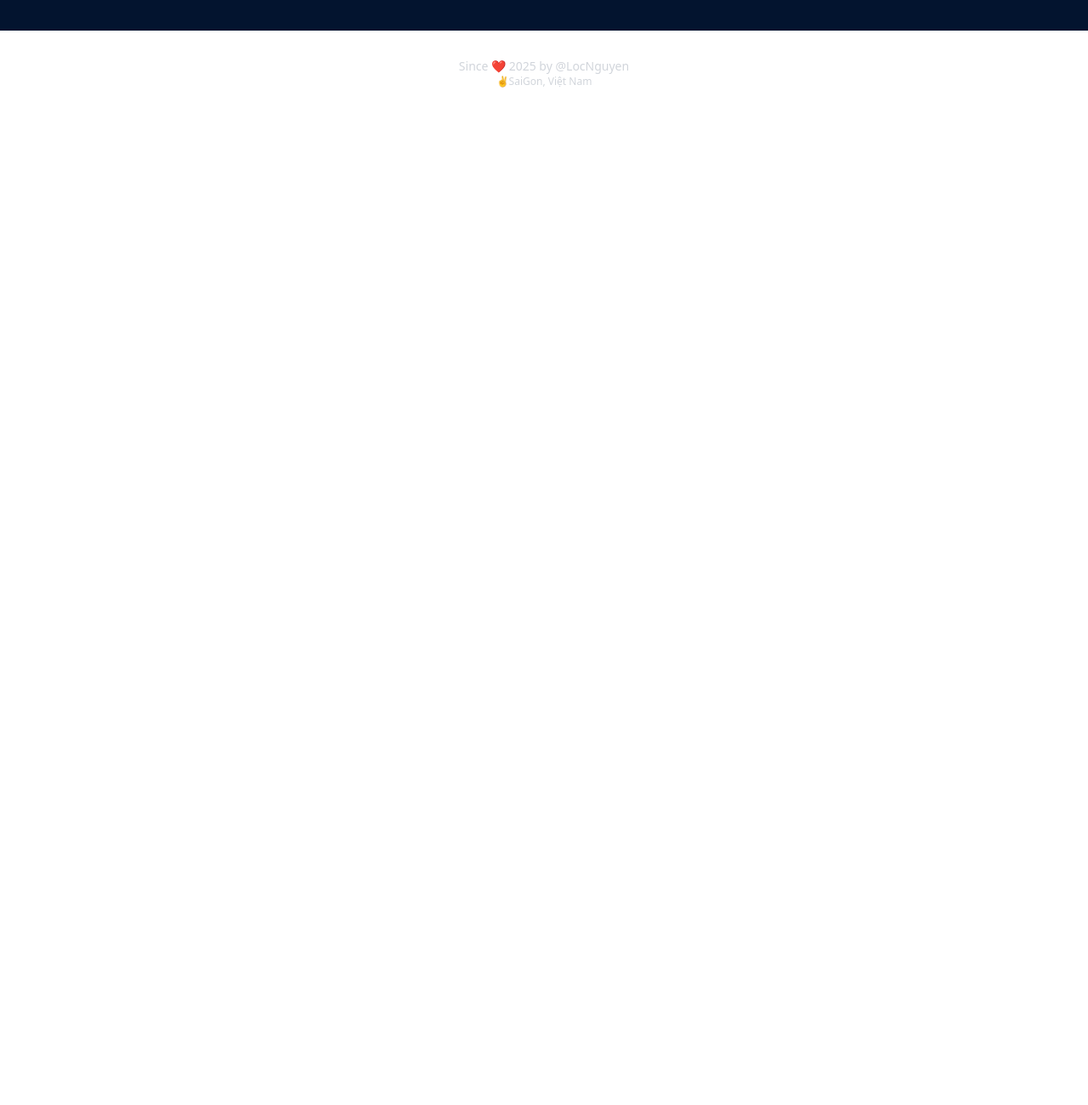
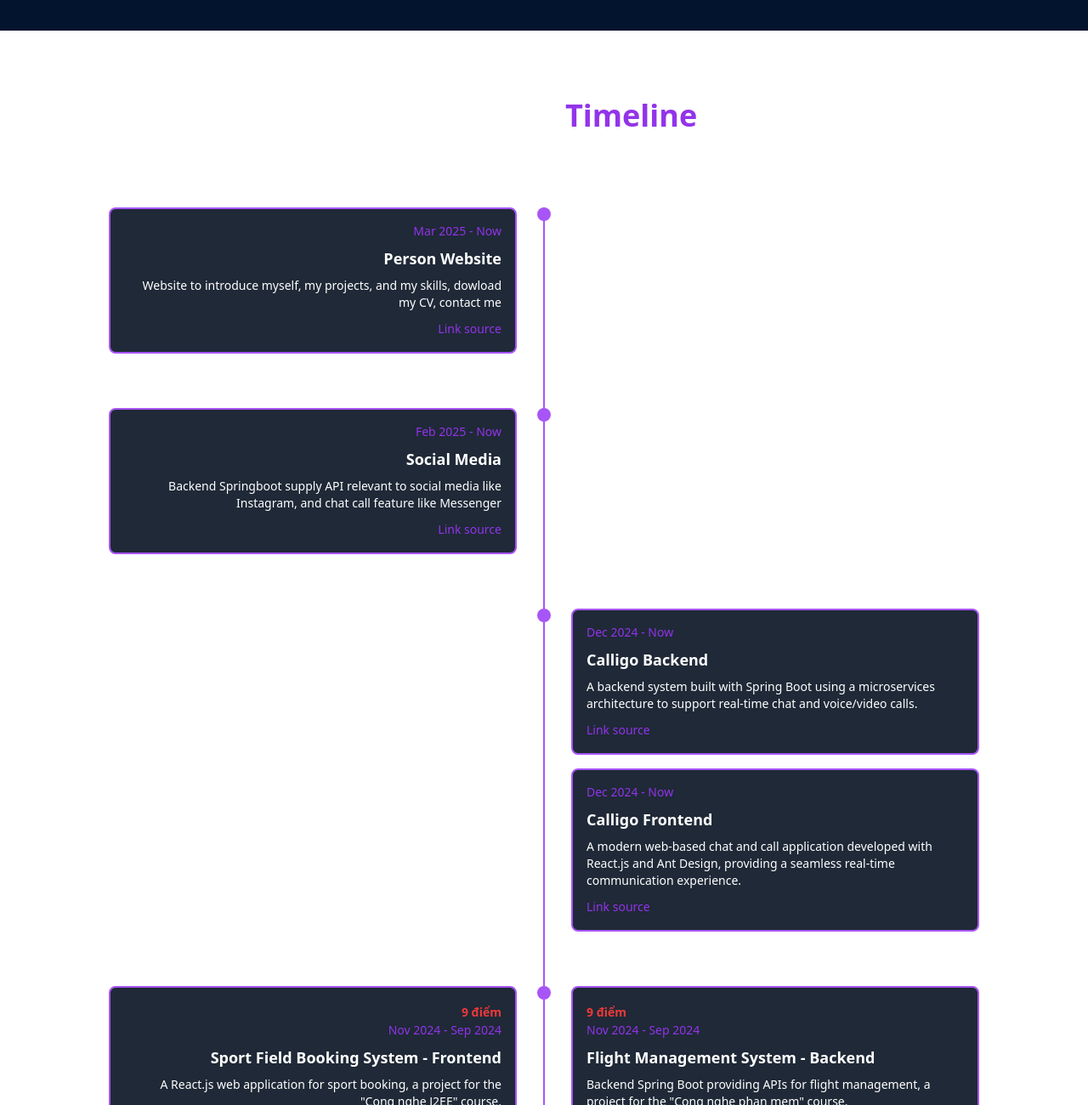
Before and after one commit to LocNguyenSGU/nguyenhuuloc2k4, a plain HTML site: page index.html in a window 1280 px wide. Shown: the part 1500-2800 px from the top of the page at 85% size. Before the commit the page ends 1612 px from the top, so only its background shows below. Drawn offline with nearby package versions, Linux system fonts and the light colour scheme; no server answers.

Commit message:
feat: time line project

```diff
--- a/assets/css/style.css
+++ b/assets/css/style.css
@@ -263,3 +263,95 @@ html {
 .animate-slide-in-left {
   animation: slideInLeft 1s ease-out forwards;
 }
+
+
+/* =========== My_Peojects ============ */
+/* Ẩn ban đầu các project-item để thêm animation */
+.project-item {
+  display: none;
+}
+/* Hiệu ứng fade-in cho project-item */
+.project-item.show {
+  display: flex;
+  animation: fadeIn 0.5s ease-in-out;
+}
+@keyframes fadeIn {
+  from {
+      opacity: 0;
+      transform: translateY(20px);
+  }
+  to {
+      opacity: 1;
+      transform: translateY(0);
+  }
+}
+/* Hiệu ứng fade-out khi thu nhỏ */
+.project-item.hide {
+  animation: fadeOut 0.5s ease-in-out;
+}
+@keyframes fadeOut {
+  from {
+      opacity: 1;
+      transform: translateY(0);
+  }
+  to {
+      opacity: 0;
+      transform: translateY(20px);
+  }
+}
+
+
+
+
+/* Ẩn ban đầu các project-item để thêm animation */
+.project-item {
+  display: none;
+}
+/* Hiệu ứng fade-in cho project-item */
+.project-item.show {
+  display: flex;
+  animation: fadeIn 0.5s ease-in-out forwards;
+}
+@keyframes fadeIn {
+  from {
+      opacity: 0;
+      transform: translateY(20px);
+  }
+  to {
+      opacity: 1;
+      transform: translateY(0);
+  }
+}
+/* Hiệu ứng fade-out khi thu nhỏ */
+.project-item.hide {
+  display: flex;
+  animation: fadeOut 0.5s ease-in-out forwards;
+}
+@keyframes fadeOut {
+  from {
+      opacity: 1;
+      transform: translateY(0);
+  }
+  to {
+      opacity: 0;
+      transform: translateY(20px);
+  }
+}
+/* Hiệu ứng hover cho project-card */
+.project-card {
+  transition: all 0.3s ease-in-out;
+  background-image: linear-gradient(#bc92e3,#af6dec);
+  background-size: 0 100%;
+  background-repeat: no-repeat;
+}
+.project-card:hover {
+  transform: translateY(-5px); /* Nâng thẻ lên 5px khi hover */
+  box-shadow: 0 10px 15px rgba(0, 0, 0, 0.3); /* Thêm bóng đổ */
+  background-size: 100% 100%;
+}
+.project-card:hover .date,
+.project-card:hover h3,
+.project-card:hover p,
+.project-card:hover a {
+  color: #fff;
+}
--- /dev/null
+++ b/assets/js/my_projects.js
@@ -0,0 +1,236 @@
+const projects = [
+    {
+        type: "advanced",
+        startDate: "Dec 2024",
+        endDate: "Now",
+        title: "Calligo Backend",
+        description: "A backend system built with Spring Boot using a microservices architecture to support real-time chat and voice/video calls.",
+        link: "https://github.com/LocNguyenSGU/Calligo"
+    },
+    {
+        type: "advanced",
+        startDate: "Dec 2024",
+        endDate: "Now",
+        title: "Calligo Frontend",
+        description: "A modern web-based chat and call application developed with React.js and Ant Design, providing a seamless real-time communication experience.",
+        link: "https://github.com/LocNguyenSGU/Calligo-FE"
+    },
+    {
+        type: "basic",
+        startDate: "Feb 2025",
+        endDate: "Now",
+        title: "Social Media",
+        description: "Backend Springboot supply API relevant to social media like Instagram, and chat call feature like Messenger",
+        link: "https://github.com/LocNguyenSGU/SocialMedia"
+    },
+    {
+        type: "basic",
+        startDate: "Mar 2025",
+        endDate: "Now",
+        title: "Person Website",
+        description: "Website to introduce myself, my projects, and my skills, dowload my CV, contact me",
+        link: "https://github.com/LocNguyenSGU/nguyenhuuloc2k4"
+    },
+    {
+        type: "advanced",
+        startDate: "Nov 2024",
+        endDate: "Sep 2024",
+        title: "Flight Management System - Backend",
+        description: 'Backend Spring Boot providing APIs for flight management, a project for the "Cong nghe phan mem" course.',
+        link: "https://github.com/kietsocola/FlightManagementSystem",
+        "score": "9"
+    },
+    {
+        type: "advanced",
+        startDate: "Nov 2024",
+        endDate: "Sep 2024",
+        title: "Flight Management System - Frontend",
+        description: 'A React.js web application for flight management, a project for the "Cong nghe phan mem" course.',
+        link: "https://github.com/duylam15/react-flight-management-system",
+        "score": "9"
+    },
+    {
+        type: "advanced",
+        startDate: "Nov 2024",
+        endDate: "Sep 2024",
+        title: "Sport Field Booking System - Backend",
+        description: 'Backend Spring Boot providing APIs for sport booking, a project for the "Cong nghe J2EE" course.',
+        link: "https://github.com/LocNguyenSGU/SportFieldBookingSystem",
+        score: "9"
+    },
+    {
+        type: "basic",
+        startDate: "Nov 2024",
+        endDate: "Sep 2024",
+        title: "Sport Field Booking System - Frontend",
+        description: 'A React.js web application for sport booking, a project for the "Cong nghe J2EE" course.',
+        link: "https://github.com/duylam15/react-sport-field-booking-system",
+        score: "9"
+    },
+    {
+        type: "advanced",
+        startDate: "Feb 2024",
+        endDate: "May 2024",
+        title: "Tour Booking Website",
+        description: 'A tour booking website built with PHP and MVC architecture, a project for the "Website nâng cao" course.',
+        link: "https://github.com/lamkbvn/WEB2",
+        score: "10"
+    },
+    {
+        type: "advanced",
+        startDate: "Feb 2024",
+        endDate: "May 2024",
+        title: "SGU Test System",
+        description: 'A multiple-choice test management system built with Java Servlet and JSP, a project for the "Java Programming" course.',
+        link: "https://github.com/LocNguyenSGU/SGU-Test",
+        score: "10"
+    },
+    {
+        type: "basic",
+        startDate: "Sep 2023",
+        endDate: "Dec 2023",
+        title: "E-commerce Website",
+        description: 'A basic e-commerce website built with HTML, CSS, and vanilla JavaScript, using local storage as the database. A project for the "Website Co Ban" course.',
+        link: "https://github.com/LocNguyenSGU/DoAnWebN11",
+        score: "9.5"
+    },
+    {
+        type: "basic",
+        startDate: "Jul 2023",
+        endDate: "Jul 2023",
+        title: "Music Player",
+        description: 'A basic music website built with HTML, CSS, and vanilla JavaScript',
+        link: "https://locnguyensgu.github.io/Music/",
+    }
+
+];
+
+// Hàm chuyển đổi ngày dạng "MMM YYYY" thành đối tượng Date để so sánh
+// function parseDate(dateStr) {
+//     const [month, year] = dateStr.split(" ");
+//     const monthIndex = new Date(Date.parse(month + " 1, 2000")).getMonth();
+//     return new Date(year, monthIndex);
+// }
+function parseDate(dateStr) {
+    if (dateStr === "Now") return new Date(); // Gán "Now" là ngày hiện tại
+    const [month, year] = dateStr.split(" ");
+    const monthIndex = new Date(Date.parse(month + " 1, 2000")).getMonth();
+    return new Date(year, monthIndex);
+}
+
+// // Sắp xếp các dự án theo thời gian (endDate) từ gần nhất đến xa nhất
+// projects.sort((a, b) => {
+//     const dateA = parseDate(a.endDate);
+//     const dateB = parseDate(b.endDate);
+//     return dateB - dateA;
+// });
+
+// Sắp xếp các dự án theo thời gian (endDate), nếu bằng nhau thì so sánh startDate
+projects.sort((a, b) => {
+    const dateA = parseDate(a.endDate);
+    const dateB = parseDate(b.endDate);
+
+    // Nếu endDate giống nhau thì so sánh startDate
+    if (dateA.getTime() === dateB.getTime()) {
+        const startDateA = parseDate(a.startDate);
+        const startDateB = parseDate(b.startDate);
+        return startDateB - startDateA; // Cái nào bắt đầu sau thì xếp trước
+    }
+    return dateB - dateA;
+});
+
+// Nhóm các dự án theo endDate
+const groupedByDate = projects.reduce((acc, project) => {
+    const key = `${project.startDate} - ${project.endDate}`;
+    if (!acc[key]) {
+        acc[key] = [];
+    }
+    acc[key].push(project);
+    return acc;
+}, {});
+
+// Lấy container và các nút
+const timelineContainer = document.getElementById("timeline");
+// const loadMoreBtn = document.getElementById("load-more");
+// const collapseBtn = document.getElementById("collapse");
+
+// Tính số lượng project-item
+const dateKeys = Object.keys(groupedByDate);
+
+// Hàm tạo và hiển thị tất cả project-item (chưa áp dụng giới hạn)
+function createAllTimeline() {
+    timelineContainer.innerHTML = '';
+    dateKeys.forEach(date => {
+        const projectGroup = groupedByDate[date];
+        const basicProjects = projectGroup.filter(p => p.type === "basic");
+        const advancedProjects = projectGroup.filter(p => p.type === "advanced");
+
+        const projectItem = document.createElement("div");
+        projectItem.className = "project-item flex justify-between mb-12 relative";
+
+        const leftDiv = document.createElement("div");
+        leftDiv.className = "w-1/2 pr-8 text-right";
+        if (basicProjects.length > 0) {
+            basicProjects.forEach(project => {
+                const projectCard = document.createElement("div");
+                projectCard.className = "project-card relative bg-gray-800 p-4 rounded-lg border-2 border-purple-500 mb-4";
+                projectCard.innerHTML = `
+                  ${project?.score ? `<span style="font-size: 14px; color: #f03939; font-weight: bold;">${project.score} điểm</span>` : ""}
+                    <div class="date text-purple-600 text-sm mb-2">${project.startDate} - ${project.endDate}</div>
+                    <h3 class="text-lg font-semibold mb-2 text-white">${project.title}</h3>
+                    <p class="text-white text-sm mb-2">${project.description}</p>
+                    <a href="${project.link}" target="_blank" class="text-purple-600 text-sm hover:underline">Link source</a>
+                `;
+                leftDiv.appendChild(projectCard);
+            });
+        }
+
+        const dot = document.createElement("div");
+        dot.className = "absolute left-1/2 transform -translate-x-1/2 w-4 h-4 bg-purple-500 rounded-full z-10";
+
+        const rightDiv = document.createElement("div");
+        rightDiv.className = "w-1/2 pl-8";
+        if (advancedProjects.length > 0) {
+            advancedProjects.forEach(project => {
+                const projectCard = document.createElement("div");
+                projectCard.className = "project-card bg-gray-800 p-4 rounded-lg border-2 border-purple-500 mb-4";
+                projectCard.innerHTML = `
+                      ${project?.score ? `<span style="font-size: 14px; color: #f03939; font-weight: bold;">${project.score} điểm</span>` : ""}
+                    <div class="date text-purple-600 text-sm mb-2">${project.startDate} - ${project.endDate}</div>
+                    <h3 class="text-lg font-semibold mb-2 text-white">${project.title}</h3>
+                    <p class="text-white text-sm mb-2">${project.description}</p>
+                    <a href="${project.link}" target="_blank" class="text-purple-600 text-sm hover:underline">Link source</a>
+                `;
+                rightDiv.appendChild(projectCard);
+            });
+        }
+
+        projectItem.appendChild(leftDiv);
+        projectItem.appendChild(dot);
+        projectItem.appendChild(rightDiv);
+        timelineContainer.appendChild(projectItem);
+    });
+}
+
+// Hàm hiển thị các project-item theo số lượng giới hạn
+function updateVisibility() {
+    const items = document.querySelectorAll(".project-item");
+    items.forEach((item, index) => {
+        if (index < visibleItems) {
+            item.classList.add("show");
+        } else {
+            item.classList.remove("show");
+            item.classList.add("hide");
+            setTimeout(() => {
+                item.style.display = "none";
+                item.classList.remove("hide"); // Xóa class hide sau khi animation hoàn tất
+            }, 500); // Thời gian animation là 0.5s
+        }
+    });
+
+}
+
+
+// Tạo tất cả project-item ban đầu
+createAllTimeline();
+updateVisibility(); // Áp dụng giới hạn và animation
--- a/index.html
+++ b/index.html
@@ -80,7 +80,7 @@
             >
             <a
               class="text-lg text-gray-500 dark:text-gray-300 hover:text-purple-600 dark:hover:text-purple-600"
-              href="#projects"
+              href="#my_projects"
               >Projects</a
             >
             <a
@@ -116,7 +116,9 @@
           <div id="dark-icon"><i class="fa-solid fa-moon"></i> Dark Mode</div>
           <div id="light-icon"><i class="fa-solid fa-sun"></i> Light Mode</div>
         </button> -->
-        <button class="btn btn-pulse">Read more</button>
+        <a href="#about">
+          <button class="btn btn-pulse">Read more</button>
+        </a>
         <button class="btn btn-wobble">Dowload my CV</button>
       </div>
       <br />
@@ -219,7 +221,37 @@
         </div>
       </div>
     </section>
-    <footer class="pt-8 px-16 pb-2 flex flex-col items-center">
+    <section id="my_projects" class="my_project px-16 w-screen h-screen scroll-mt-[30px]" style="height: calc(100vh - 64px);">
+      <div class="mx-auto">
+        <div class="my_project pt-20" id="my_projects_container">
+          <h2 class="text-3xl font-extrabold text-center text-white animate__animated animate__fadeInTopLeft">
+            My Projects's<span class="text-purple-600 text-4xl"> Timeline</span>
+          </h2>
+          <div class="projects_block w-full max-w-5xl mx-auto relative py-6">
+            <div class="flex item-center justify-between text-white text-2xl font-semibold mb-8">
+              <span class="basic_title">Basic projects</span>
+              <span class="advance_title">Advance projects</span>
+            </div>
+            <!-- Đường thẳng dọc ở giữa (Timeline) -->
+            <div class="absolute left-1/2 transform -translate-x-1/2 w-0.5 bg-purple-500 h-full z-0"></div>
+
+            <!-- Container cho các dự án -->
+            <div class="container relative">
+                <!-- Nơi các dự án sẽ được hiển thị bởi JavaScript -->
+                <div id="timeline" class="relative"></div>
+
+                <!-- Nút Load More và Thu nhỏ -->
+                <!-- <div class="button-container flex justify-center mt-8 space-x-4">
+                    <button id="load-more" class="bg-blue-500 text-white px-6 py-2 rounded-lg hover:bg-blue-600 transition duration-300">Load More</button>
+                    <button id="collapse" class="bg-gray-600 text-white px-6 py-2 rounded-lg hover:bg-gray-700 transition duration-300 hidden">Thu nhỏ</button>
+                </div> -->
+            </div>
+        </div>
+        </div>
+        </div>
+      </div>
+    </section>
+    <footer id="footer" class="pt-8 px-16 block pb-2 flex flex-col items-center">
       <span class="text-sm text-gray-600 dark:text-gray-300"
         >Since ❤️ 2025 by @LocNguyen</span
       >
@@ -227,6 +259,14 @@
         >✌️SaiGon, Việt Nam</span
       >
     </footer>
+
+    <button id="scrollToTopBtn" class="fixed bottom-8 right-8 bg-purple-500 text-white p-4 rounded-full shadow-lg hover:bg-purple-600 transition duration-300 opacity-0">
+      <svg class="w-6 h-6" fill="none" stroke="currentColor" viewBox="0 0 24 24" xmlns="http://www.w3.org/2000/svg">
+          <path stroke-linecap="round" stroke-linejoin="round" stroke-width="2" d="M5 15l7-7 7 7"></path>
+      </svg>
+  </button>
+
+
     <ul class="background bg-white dark:bg-gray-900">
       <li class="bg-gray-400 dark:bg-white"></li>
       <li class="bg-gray-400 dark:bg-white"></li>
@@ -246,6 +286,7 @@
     <script src="https://ajax.googleapis.com/ajax/libs/jquery/3.6.0/jquery.min.js"></script>
     <script src="assets/js/typing.js"></script>
     <script src="assets/js/dark.js"></script>
+    <script src="assets/js/my_projects.js"></script>
     <script src="assets/js/index.js"></script>
     <script src="https://cdn.tailwindcss.com"></script>
     <script>
```
Also changed, not shown: assets/js/index.js (+26 -0 lines).
